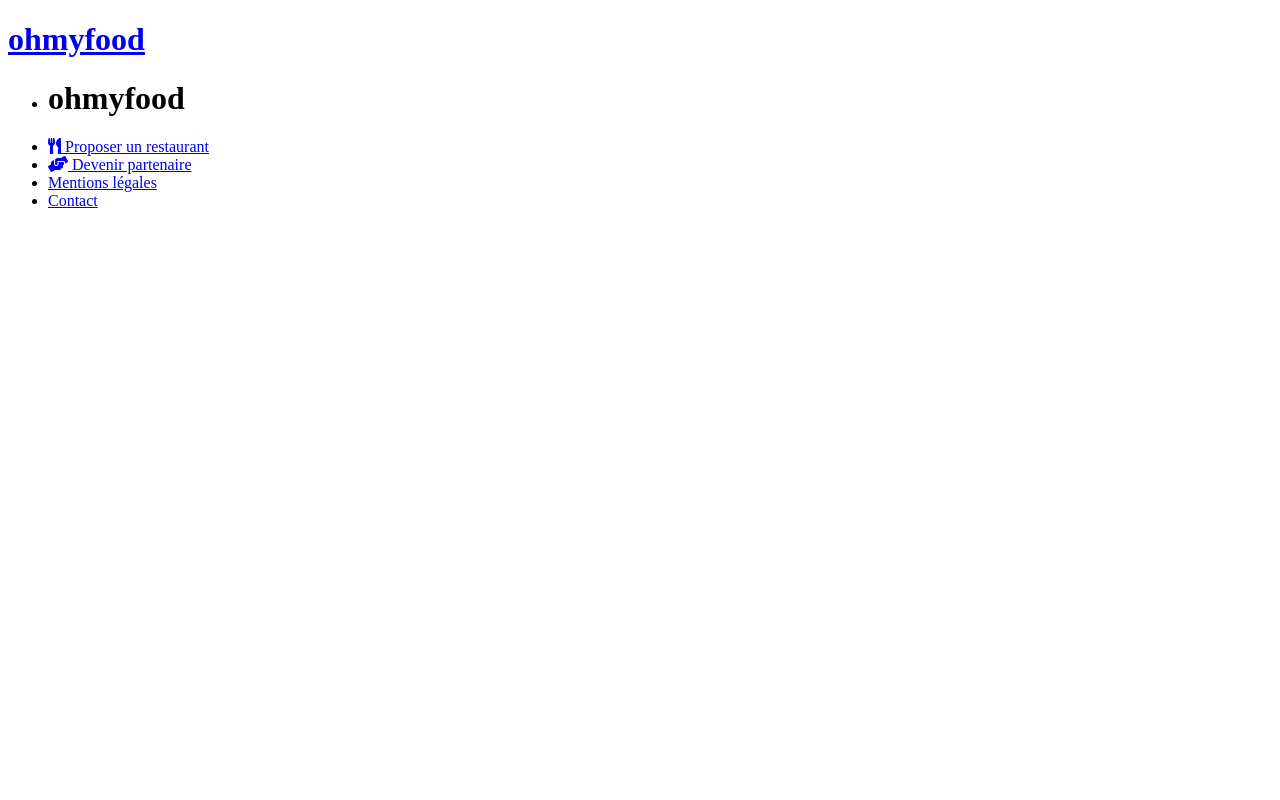
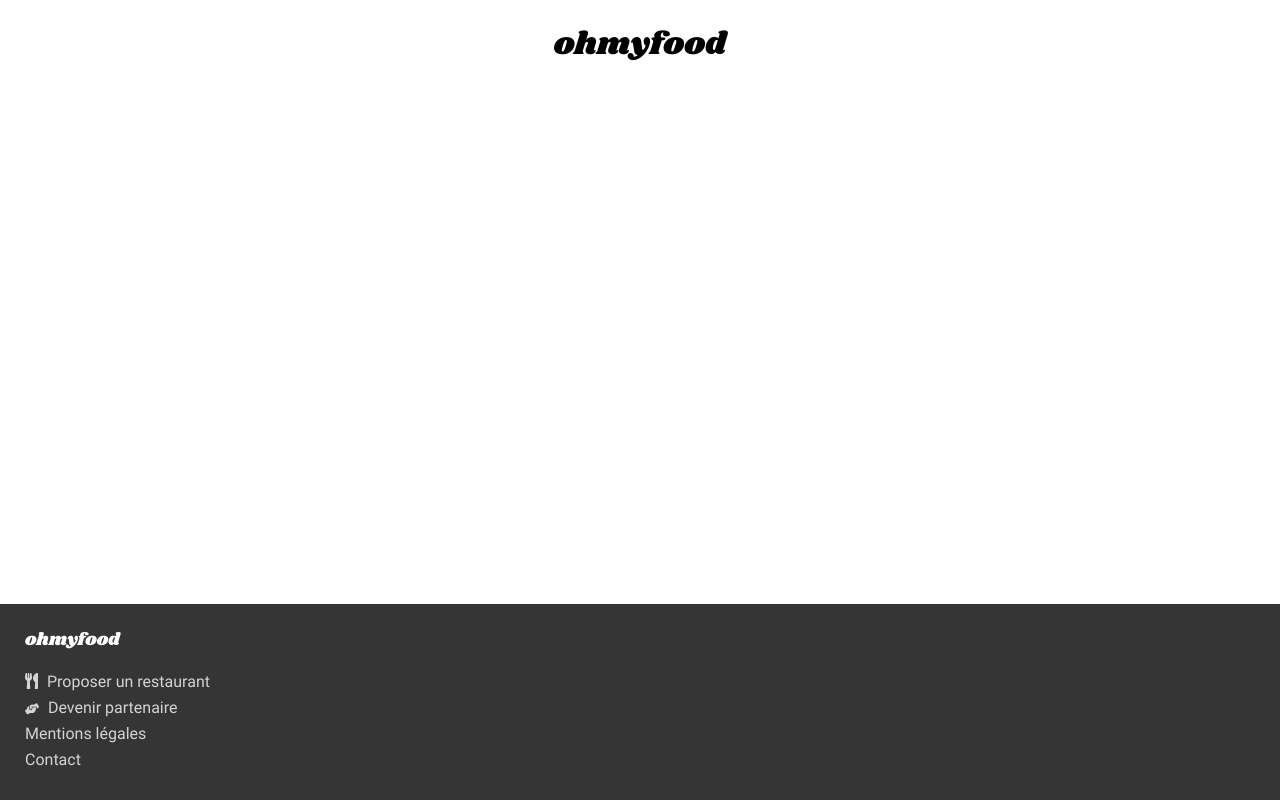
Before and after one commit to wilfried60/WilfriedTrousselle_3_01112020, a website: page pages/menu-1.html in a window 1280 px wide. Drawn offline with Linux system fonts and the light colour scheme; the site is published under a folder, as on GitHub Pages, so addresses that start at the root find nothing.

Commit message:
modification menu

```diff
--- a/pages/menu-1.html
+++ b/pages/menu-1.html
@@ -3,7 +3,7 @@
 <head>
     <meta charset="UTF-8">
     <meta name="viewport" content="width=device-width, initial-scale=1.0">
-    <link href="/css/style.css" rel="stylesheet">
+    <link href="../css/style.css" rel="stylesheet">
     <link rel="stylesheet" href="https://cdnjs.cloudflare.com/ajax/libs/font-awesome/5.14.0/css/all.min.css" />
     <meta name="description" content=" Découvrez des restaurants d'exception, sélectionner par nos soins "/>
     <meta name="keywords" content="restaurants, réservation, Repas, Menu, Plats, Dessert, Entrée"/>
@@ -17,7 +17,7 @@
    <div class="contenu-flex">
 
     <header>
-        <h1><a href="index.html">ohmyfood</a></h1>
+        <h1>ohmyfood</h1>
     </header>
 
     <main>
```
Also changed, not shown: pages/menu-2.html (+1 -1 lines), pages/menu-3.html (+1 -1 lines), pages/menu-4.html (+1 -1 lines).
